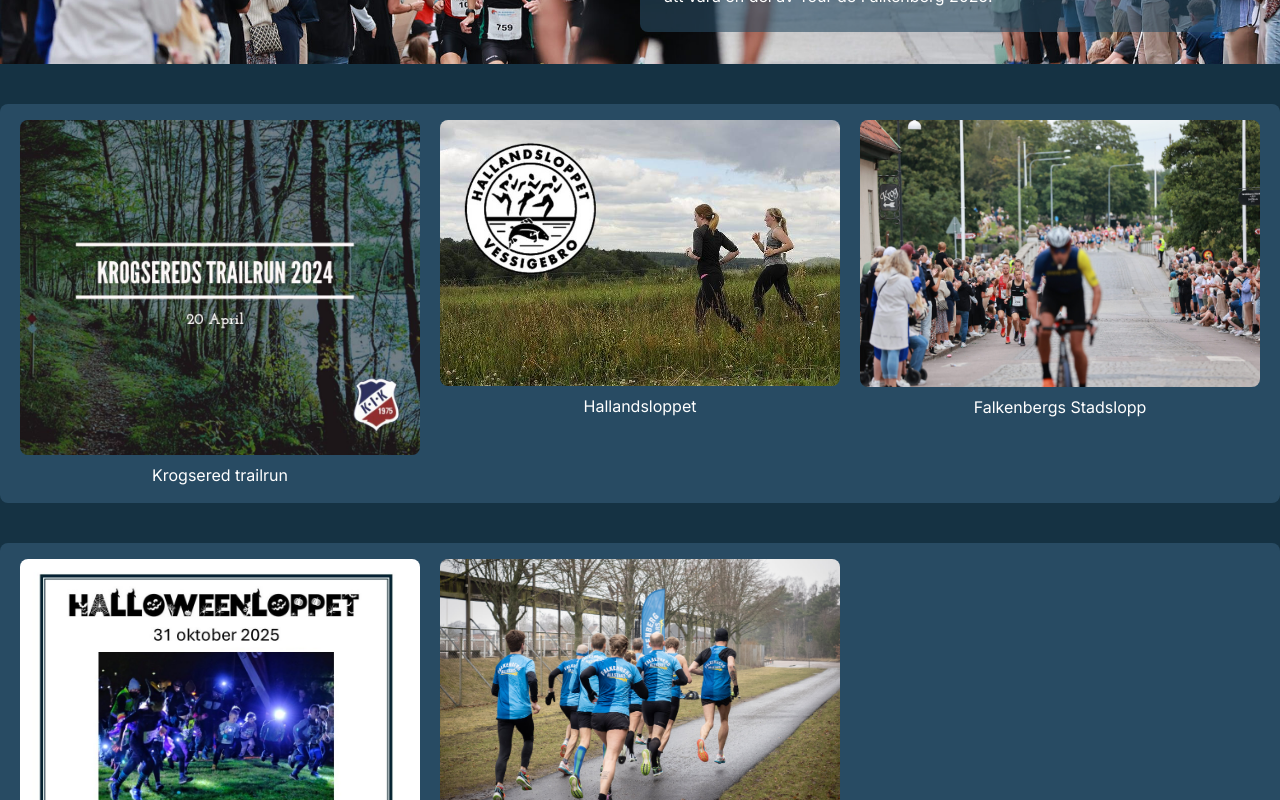
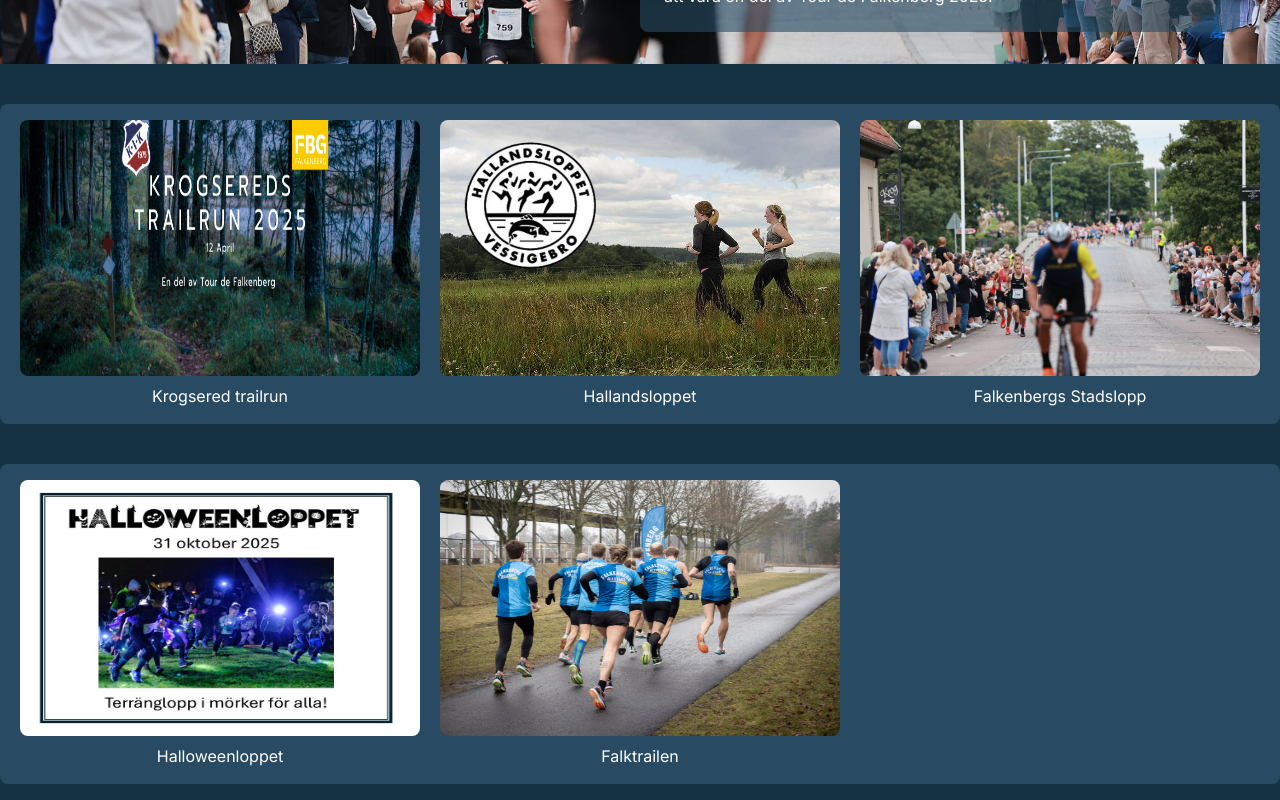
Before and after one commit to Philipbendiksen/falkenbergstouren, a Next.js app: page / in a window 1280 px wide. Shown: the part 400-1200 px from the top of the page. Built offline with nearby package versions, Linux system fonts and the light colour scheme.

Commit message:
updated img and size

```diff
--- a/app/startpage/page.tsx
+++ b/app/startpage/page.tsx
@@ -36,11 +36,11 @@ export default function Home() {
             >
               <div className="flex flex-col items-center transition-transform duration-300 ease-in-out hover:scale-105">
                 <Image
-                  src="/images/krogsered.jpg"
+                  src="/images/KrogseredsTrailRUN2025.jpg"
                   alt="Krogsered"
                   width={400} // Ange bildens bredd
                   height={400} // Ange bildens höjd
-                  className="rounded-lg"
+                  className="rounded-lg min-h-64"
                 />
                 <span className="mt-2 font-georgia">Krogsered trailrun</span>
               </div>
@@ -57,7 +57,7 @@ export default function Home() {
                   alt="Hallandsloppet"
                   width={400} // Ange bildens bredd
                   height={400} // Ange bildens höjd
-                  className="rounded-lg"
+                  className="rounded-lg max-h-64"
                 />
                 <span className="mt-2 font-georgia">Hallandsloppet</span>
               </div>
@@ -74,7 +74,7 @@ export default function Home() {
                   alt="Falkenbergs Stadslopp"
                   width={400} // Ange bildens bredd
                   height={400} // Ange bildens höjd
-                  className="rounded-lg"
+                  className="rounded-lg max-h-64"
                 />
                 <span className="mt-2 font-georgia">Falkenbergs Stadslopp</span>
               </div>
@@ -97,7 +97,7 @@ export default function Home() {
                   alt="Halloweenloppet"
                   width={400} // Ange bildens bredd`
                   height={400} // Ange bildens höjd
-                  className="rounded-lg"
+                  className="rounded-lg max-h-64"
                 />
                 <span className="mt-2 font-georgia">Halloweenloppet</span>
               </div>
@@ -114,9 +114,9 @@ export default function Home() {
                   alt="Allstars"
                   width={400} // Ange bildens bredd
                   height={400} // Ange bildens höjd
-                  className="rounded-lg"
+                  className="rounded-lg max-h-64"
                 />
-                <span className="mt-2 font-georgia">Allstarsloppet</span>
+                <span className="mt-2 font-georgia">Falktrailen</span>
               </div>
             </Link>
           </div>
```
Also changed, not shown: public/images/KrogseredsTrailRUN2025.jpg (added).
